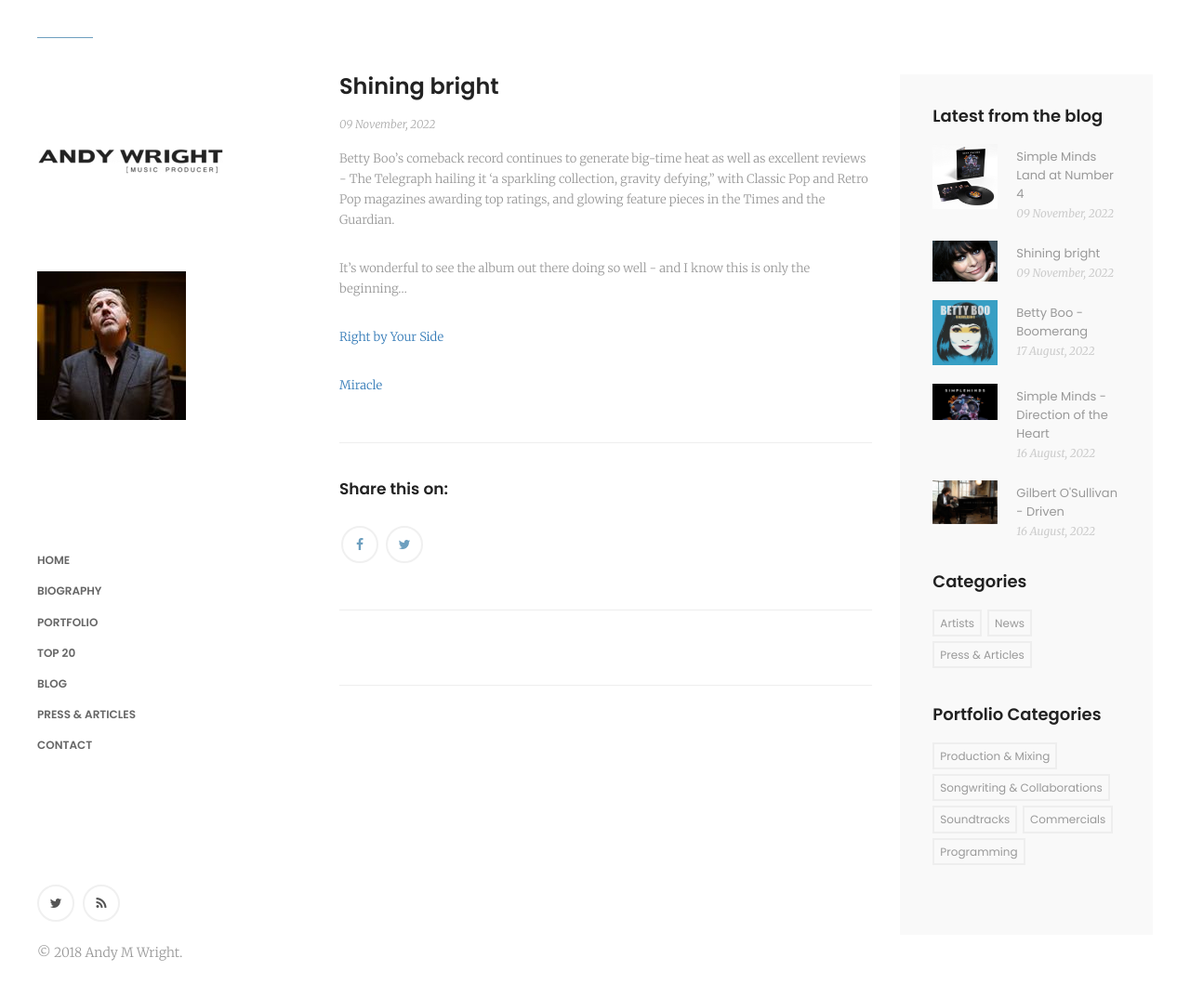
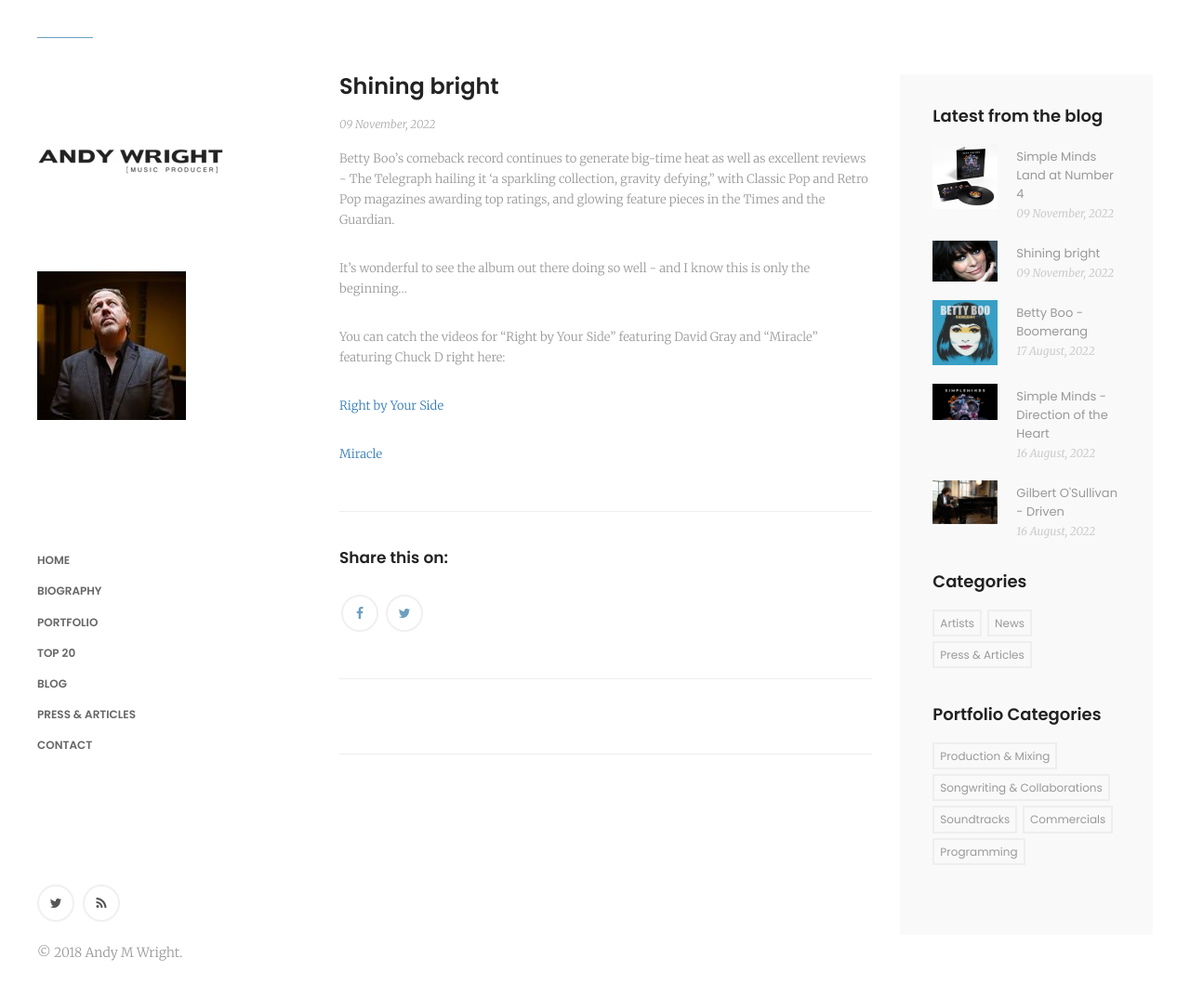
Before and after one commit to andywrightmusic/andywrightmusic.github.io, a Jekyll site: the page built from collections/_posts/2022-11-09-bettyboo_sandrohyams.md, in a window 1280 px wide and 1106 px high. Shown: the top 1073 px of the window at 93% size. Built offline with Jekyll 4.4.1, drawn with Linux system fonts in a browser that asks for light colours; comment, search, counter and statistics services are not loaded.

Commit message:
blog page updated

```diff
--- a/collections/_posts/2022-11-09-bettyboo_sandrohyams.md
+++ b/collections/_posts/2022-11-09-bettyboo_sandrohyams.md
@@ -12,6 +12,8 @@ Betty Boo’s comeback record continues to generate big-time heat as well as exc
 
 It’s wonderful to see the album out there doing so well - and I know this is only the beginning…
 
+You can catch the videos for “Right by Your Side” featuring David Gray and “Miracle” featuring Chuck D right here:
+
 [Right by Your Side](https://www.youtube.com/watch?v=2jvN-bwFsMc)
 
 [Miracle](https://www.youtube.com/watch?v=IQoS7w3kSc0)
```
Also changed, not shown: collections/_posts/2022-11-09-MInds-Direction of the Heart.md (+2 -0 lines).
